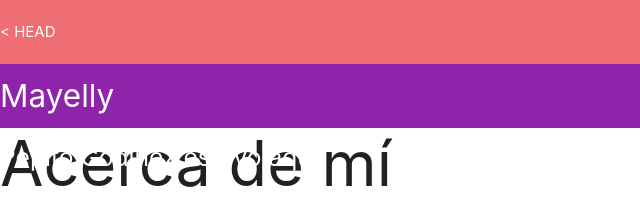
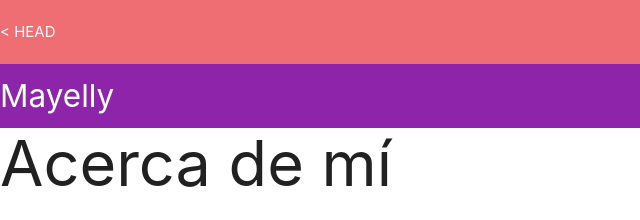
Before and after one commit to mayelly/mayelly.github.io, a plain HTML site: page index.html in a window 1280 px wide. Shown: the top 220 px of the page, 0-640 px from the left. Drawn offline with nearby package versions, Linux system fonts and the light colour scheme.

Commit message:
Revert "cambios a mayella"
This reverts commit 42de187fb3fac42d49cac5f66fcd92950df3761d.

```diff
--- a/index.html
+++ b/index.html
@@ -20,9 +20,7 @@
         <nav>
 < HEAD
             <div class="nav-wrapper #8e24aa purple darken-1">
-                <a href="#" class="brand-logo">Mayelly
-			<h5>Pepito Godinez estuvo aquí</h5>
-		</a>
+                <a href="#" class="brand-logo">Mayelly</a>
                 <ul id="nav-mobile" class="right hide-on-med-and-down">
                     <li><a href="#seccion1">Sección 1</a></li>
                     <li><a href="#seccion2">Sección 2</a></li>
```
